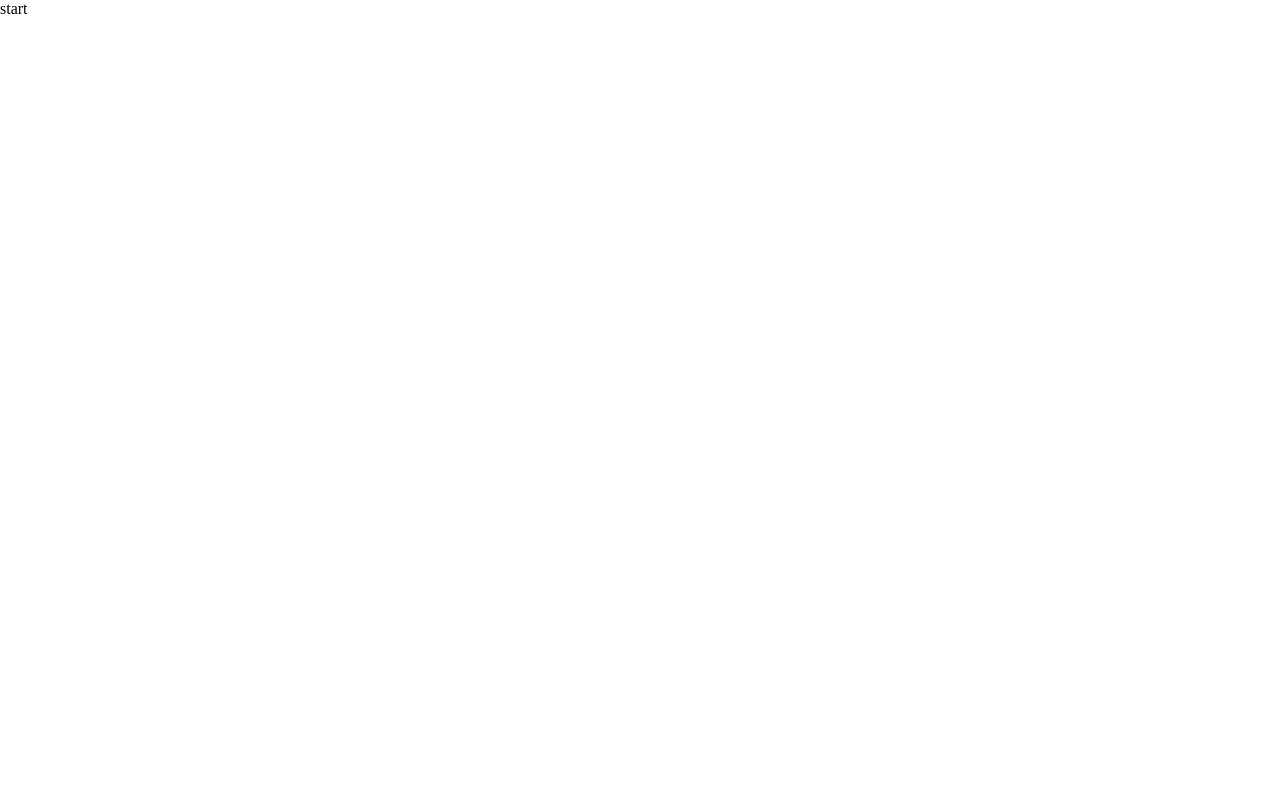
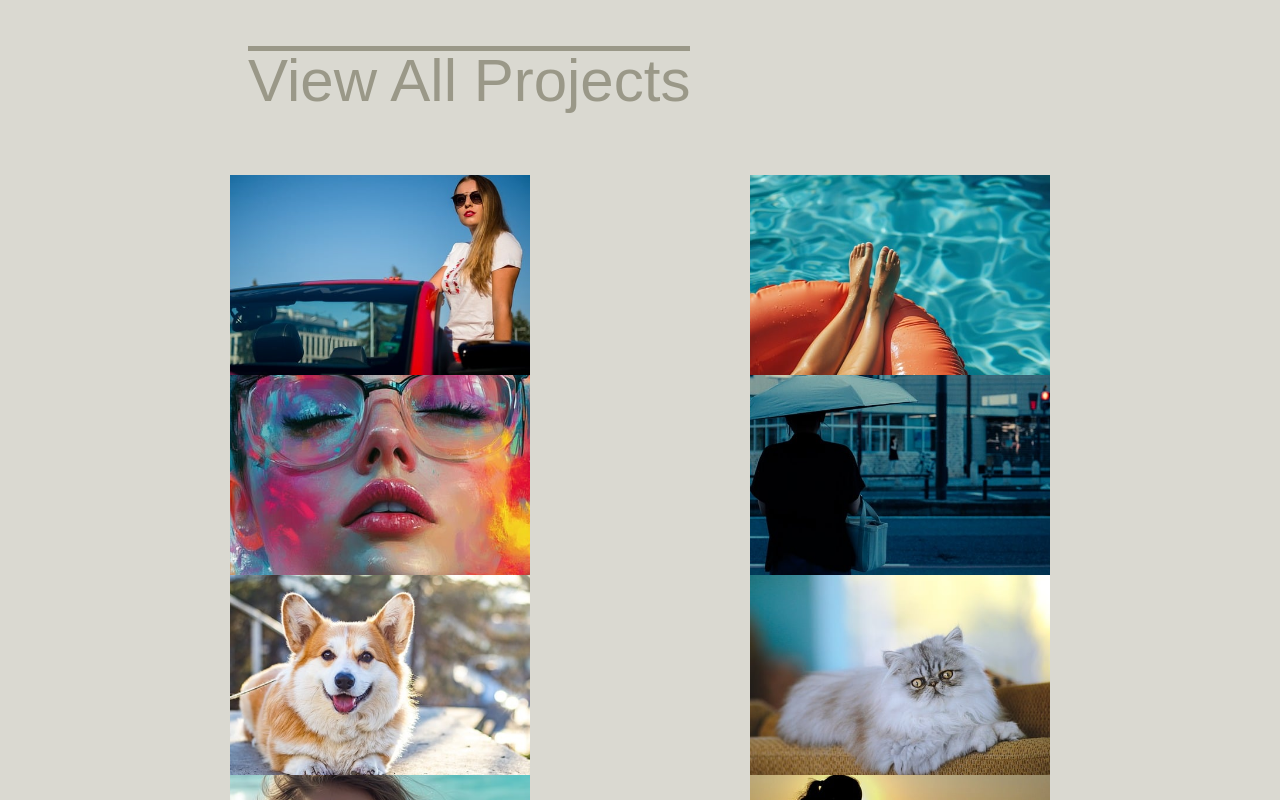
Before and after one commit to freetimezp/usefull-things-102-image-hover, a plain HTML site: page index.html in a window 1280 px wide. Drawn offline with nearby package versions, Linux system fonts and the light colour scheme.

Commit message:
02. usefull-things-102-image-hover. UI. Hover GSAP animation.

```diff
--- a/assets/css/style.css
+++ b/assets/css/style.css
@@ -9,3 +9,87 @@
 a {
     text-decoration: none;
 }
+
+html, body {
+    width: 100vw;
+    height: 100vh;
+    background: #dad9d1;
+    overflow: hidden;
+}
+
+.container {
+    margin: 0 auto;
+    width: 80%;
+    height: 100%;
+    display: flex;
+    flex-direction: column;
+    justify-content: center;
+    align-items: flex-start;
+}
+
+button {
+    position: relative;
+    background: none;
+    outline: none;
+    border: none;
+    text-transform: capitalize;
+    font-size: 60px;
+    color: #9a9888;
+    margin: 1em 2em;
+}
+
+button::after {
+    content: '';
+    position: absolute;
+    top: 0;
+    left: 0;
+    display: block;
+    width: 100%;
+    height: 5px;
+    background: #9a9888;
+}
+
+img {
+    width: 100%;
+    height: 100%;
+    object-fit: cover;
+}
+
+.images {
+    display: flex;
+    flex-wrap: wrap;
+    width: 80%;
+    height: 80vh;
+    margin: 0 auto;
+    justify-content: space-between;
+    align-items: center;
+}
+
+.img {
+    position: relative;
+    width: 300px;
+    height: 200px;
+    overflow: hidden;
+    cursor: pointer;
+}
+
+img#main-img {
+    transform: scale(1.25);
+}
+
+.hovered-img {
+    position: absolute;
+    top: 0;
+    width: 100%;
+    height: 100%;
+    clip-path: polygon(0 0, 100% 0, 100% 0, 0 0);
+}
+
+@media (max-width: 900px) {
+    button {
+        font-size: 4vw;
+    }
+    button::after {
+        height: 2px;
+    }
+}
--- a/assets/js/main.js
+++ b/assets/js/main.js
@@ -0,0 +1,20 @@
+
+let btn = document.querySelector("button");
+
+let clipPathAnimation = gsap.to(".hovered-img", 1, {
+    paused: true,
+    clipPath: "polygon(0 0, 100% 0, 100% 100%, 0 100%)",
+    ease: "power4.inOut",
+    stagger: {
+        from: "random",
+        amount: 0.75
+    }
+});
+
+btn.addEventListener("mouseenter", () => {
+    clipPathAnimation.play();
+});
+
+btn.addEventListener("mouseleave", () => {
+    clipPathAnimation.reverse();
+});
--- a/index.html
+++ b/index.html
@@ -10,8 +10,87 @@
 </head>
 
 <body>
-    start
+    <div class="container">
+        <button>view all projects</button>
+        <div class="images">
+            <div class="img img-1">
+                <img src="./assets/images/item-1.jpg" alt="" id="main-img">
+                <div class="hovered-img">
+                    <img src="./assets/images/item-12.jpg" alt="">
+                </div>
+            </div>
+            <div class="img img-2">
+                <img src="./assets/images/item-2.jpg" alt="" id="main-img">
+                <div class="hovered-img">
+                    <img src="./assets/images/item-11.jpg" alt="">
+                </div>
+            </div>
+            <div class="img img-3">
+                <img src="./assets/images/item-3.jpg" alt="" id="main-img">
+                <div class="hovered-img">
+                    <img src="./assets/images/item-10.jpg" alt="">
+                </div>
+            </div>
+            <div class="img img-4">
+                <img src="./assets/images/item-4.jpg" alt="" id="main-img">
+                <div class="hovered-img">
+                    <img src="./assets/images/item-9.jpg" alt="">
+                </div>
+            </div>
+            <div class="img img-5">
+                <img src="./assets/images/item-5.jpg" alt="" id="main-img">
+                <div class="hovered-img">
+                    <img src="./assets/images/item-8.jpg" alt="">
+                </div>
+            </div>
+            <div class="img img-6">
+                <img src="./assets/images/item-6.jpg" alt="" id="main-img">
+                <div class="hovered-img">
+                    <img src="./assets/images/item-7.jpg" alt="">
+                </div>
+            </div>
+            <div class="img img-7">
+                <img src="./assets/images/item-7.jpg" alt="" id="main-img">
+                <div class="hovered-img">
+                    <img src="./assets/images/item-6.jpg" alt="">
+                </div>
+            </div>
+            <div class="img img-8">
+                <img src="./assets/images/item-8.jpg" alt="" id="main-img">
+                <div class="hovered-img">
+                    <img src="./assets/images/item-5.jpg" alt="">
+                </div>
+            </div>
+            <div class="img img-9">
+                <img src="./assets/images/item-9.jpg" alt="" id="main-img">
+                <div class="hovered-img">
+                    <img src="./assets/images/item-4.jpg" alt="">
+                </div>
+            </div>
+            <div class="img img-10">
+                <img src="./assets/images/item-10.jpg" alt="" id="main-img">
+                <div class="hovered-img">
+                    <img src="./assets/images/item-3.jpg" alt="">
+                </div>
+            </div>
+            <div class="img img-11">
+                <img src="./assets/images/item-11.jpg" alt="" id="main-img">
+                <div class="hovered-img">
+                    <img src="./assets/images/item-2.jpg" alt="">
+                </div>
+            </div>
+            <div class="img img-12">
+                <img src="./assets/images/item-12.jpg" alt="" id="main-img">
+                <div class="hovered-img">
+                    <img src="./assets/images/item-1.jpg" alt="">
+                </div>
+            </div>
+        </div>
+    </div>
 
+
+
+    <script src="https://cdnjs.cloudflare.com/ajax/libs/gsap/3.12.7/gsap.min.js"></script>
     <script src="./assets/js/main.js"></script>
 </body>
 
```
Also changed, not shown: assets/images/item-1.jpg (added), assets/images/item-10.jpg (added), assets/images/item-11.jpg (added), assets/images/item-12.jpg (added), assets/images/item-2.jpg (added), assets/images/item-3.jpg (added), assets/images/item-4.jpg (added), assets/images/item-5.jpg (added), assets/images/item-6.jpg (added), assets/images/item-7.jpg (added), assets/images/item-8.jpg (added), assets/images/item-9.jpg (added).
